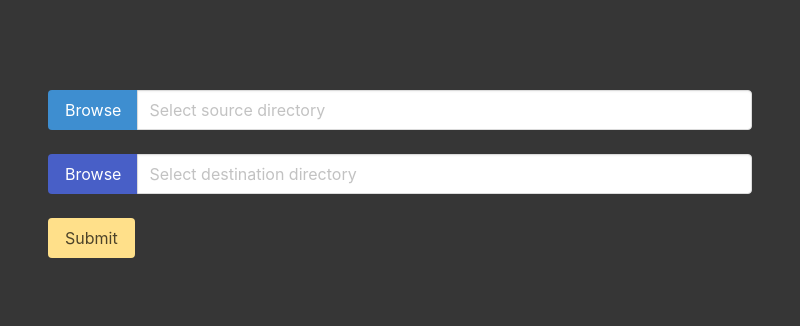
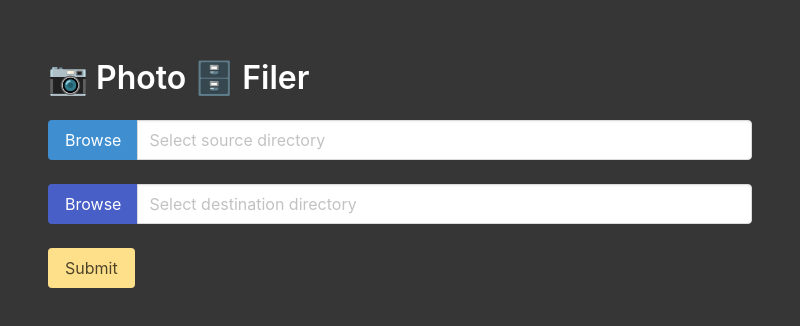
Before and after one commit to saashimi/photoFiler, an Electron app: page index.html in a window 800 px wide. Shown: the part 226-552 px from the top of the page. Drawn offline with nearby package versions, Linux system fonts and the light colour scheme.

Commit message:
More html cleanup

```diff
--- a/index.html
+++ b/index.html
@@ -6,7 +6,7 @@
     <meta http-equiv="Content-Security-Policy" content="default-src 'self'; script-src 'self'">
     <meta name="viewport" content="width=device-width, initial-scale=1">
     <link rel="stylesheet" href="./node_modules/bulma/css/bulma.css">
-    <title>📷Photo 🗄️Filer</title>
+    <title>📷 Photo 🗄️ Filer</title>
   </head>
   <body>
 
@@ -16,6 +16,9 @@
 
       <div class="hero-body">
         <div class="container">
+          <p class="title">
+            📷 Photo  🗄️ Filer
+          </p>
           <div class="block">
             <div class="field is-horizontal">
               <div class="field-body">
@@ -51,6 +54,8 @@
           </div>
 
           <div class="block">
+            <nav class="level">
+
                 <div class="level-left">
                   <div class="level-item">
                     <p class="control">
@@ -61,11 +66,11 @@
                   </div>
                 </div>
 
-            <div class="level-right">
               <div class="level-item">
                 <p class="subtitle is-5" id="successFail"></p>
               </div>
-            </div>
+
+            </nav>
           </div>
         </div>
 
```
Lines whose indentation alone changed are shown as unchanged.
